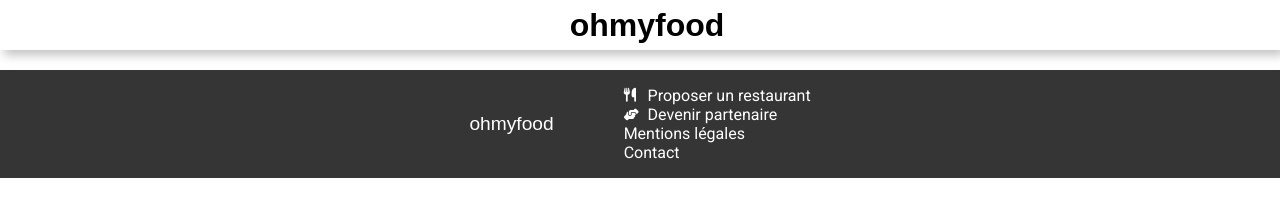
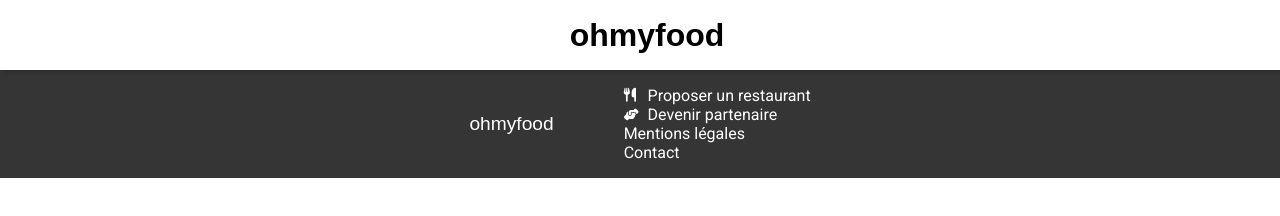
Before and after one commit to Cecilia-Giusti/Oh-my-food, a website: page index.html in a window 1280 px wide. Drawn offline with Linux system fonts and the light colour scheme; a web font is replaced by a local one.

Commit message:
Style(header): fix margin header

```diff
--- a/sass/layouts/header.scss
+++ b/sass/layouts/header.scss
@@ -3,12 +3,12 @@
 
 header {
     width:100%;
-    height: 50px;
+    height: 70px;
     margin:auto;
     box-sizing: border-box;
-    box-shadow: 4px 5px 10px 0px rgba(0, 0, 0, 0.247);
-    margin-bottom:20px;
+    box-shadow: 2px 3px 5px 0px rgba(0, 0, 0, 0.151);
     @include center_flexbox;
+    z-index: 1;
 
     h1 {
         @include title_font;
```
Also changed, not shown: public/css/style.css, 1 other file.
